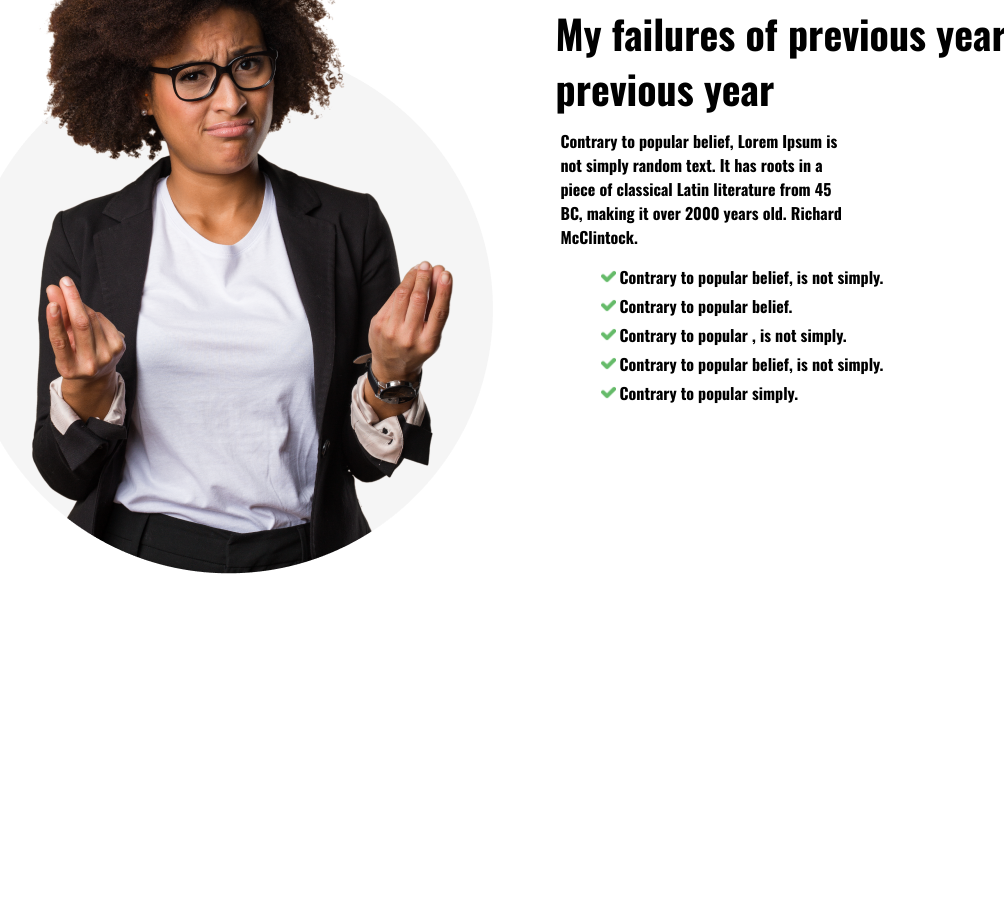
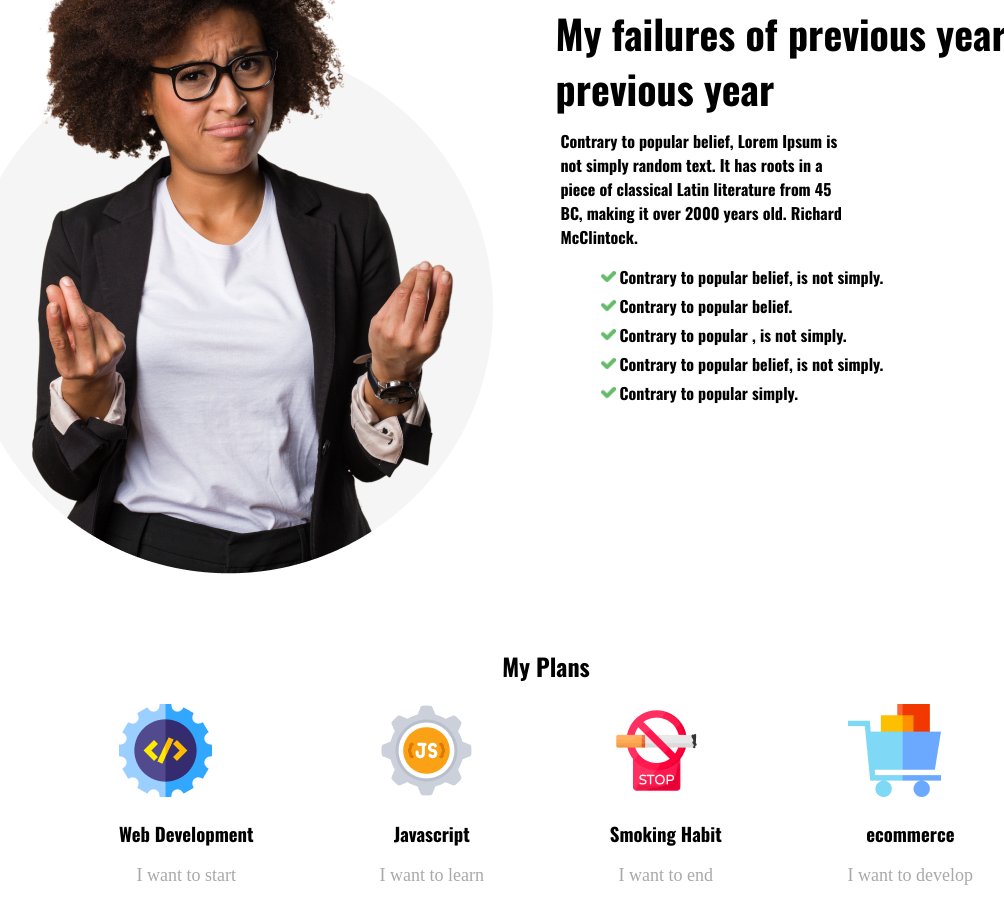
Before and after one commit to JunayedA/new-year, a plain HTML site: page index.html in a window 1280 px wide. Shown: the part 1004-1928 px from the top of the page, without its empty margins (94-1098 px from the left). Before the commit the page ends 1582 px from the top, so only its background shows below. Drawn offline with nearby package versions, Linux system fonts and the light colour scheme.

Commit message:
my plans done

```diff
--- a/index.html
+++ b/index.html
@@ -30,11 +30,12 @@
         <br>
         <br>
         <br>
-        <main class="previous-year-main">
-            <section>
+        <main class="">
+            <section class="previous-year-main">
+            <div>
                 <img src="images/person.png" alt="">
-            </section>
-            <section class="previous-year-text">
+            </div>
+            <div class="previous-year-text">
                 <div class="previous-year-text-child">
                     <h1>My failures of previous year</h1>
                 <h1>previous year</h1>
@@ -47,6 +48,33 @@
                     <li> <img src="/images/check-mark.png" alt=""> Contrary to popular simply.</li>
                 </ul>
                 </div>
+            </div>
+        </section>
+
+            <section class="plans">
+                <h1>My Plans</h1>
+                <div class="plans-icons">
+                    <div>
+                        <img src="/images/icons/web.png" alt="">
+                        <h3>Web Development</h3>
+                        <p>I want to start</p>
+                    </div>
+                    <div>
+                        <img src="/images/icons/js.png" alt="">
+                        <h3>Javascript</h3>
+                        <p>I want to learn</p>
+                    </div>
+                    <div>
+                        <img src="/images/icons/smoke.png" alt="">
+                        <h3>Smoking Habit</h3>
+                        <p>I want to end</p>
+                    </div>
+                    <div>
+                        <img src="/images/icons/ecom.png" alt="">
+                        <h3>ecommerce</h3>
+                        <p>I want to develop</p>
+                    </div>
+                </div>
             </section>
         </main>
    </body>
--- a/style.css
+++ b/style.css
@@ -90,3 +90,19 @@ body{
     width: 15px;
 
 }
+.plans{
+    margin: 70px 150px;
+}
+.plans h1,h3{
+    text-align: center;
+    font-family: 'Oswald', sans-serif;
+}
+.plans p{
+    color: darkgray;
+    text-align: center;
+    font-size: large;
+}
+.plans-icons{
+    display: flex;
+    justify-content: space-around;
+}
```
